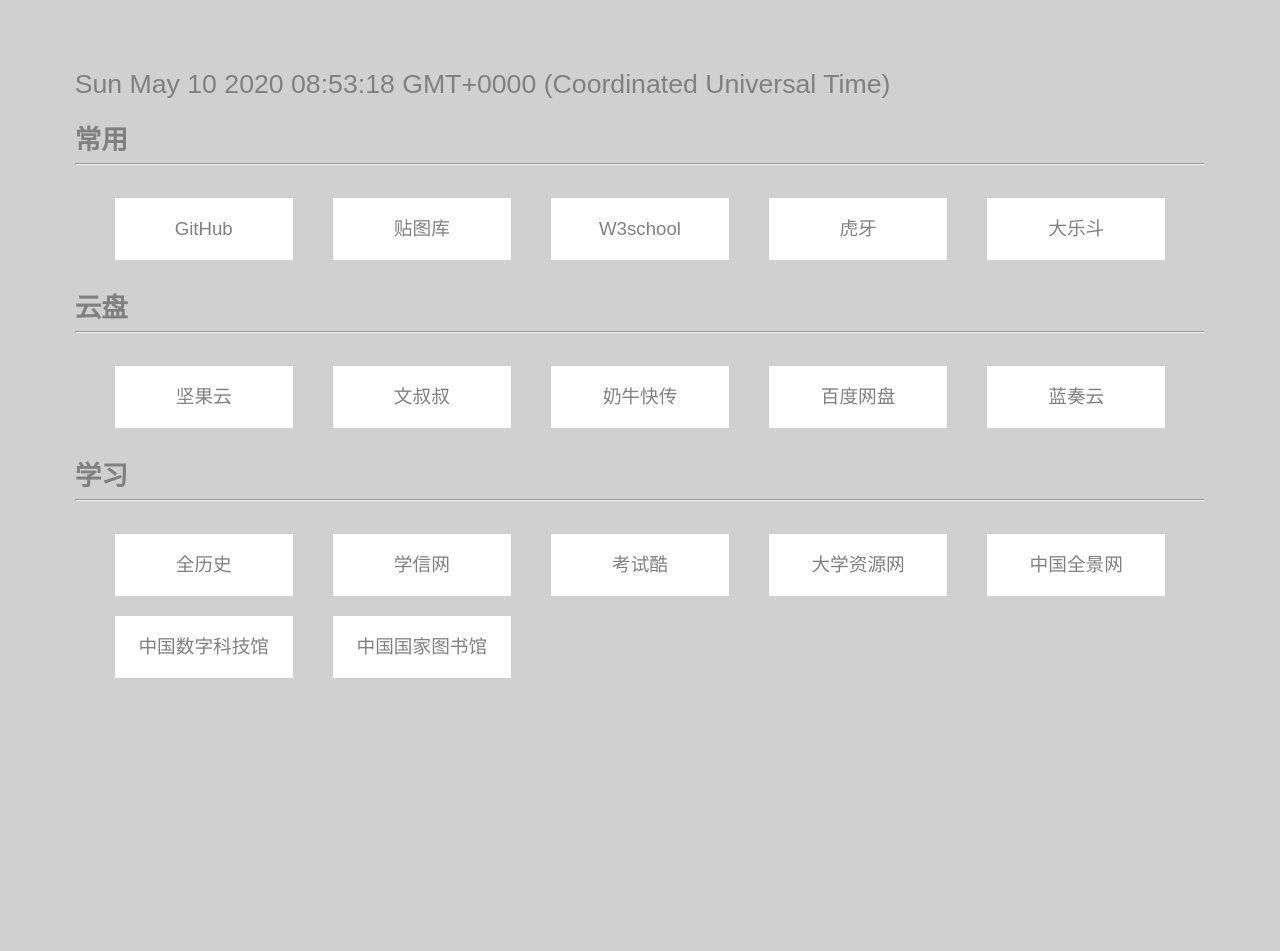
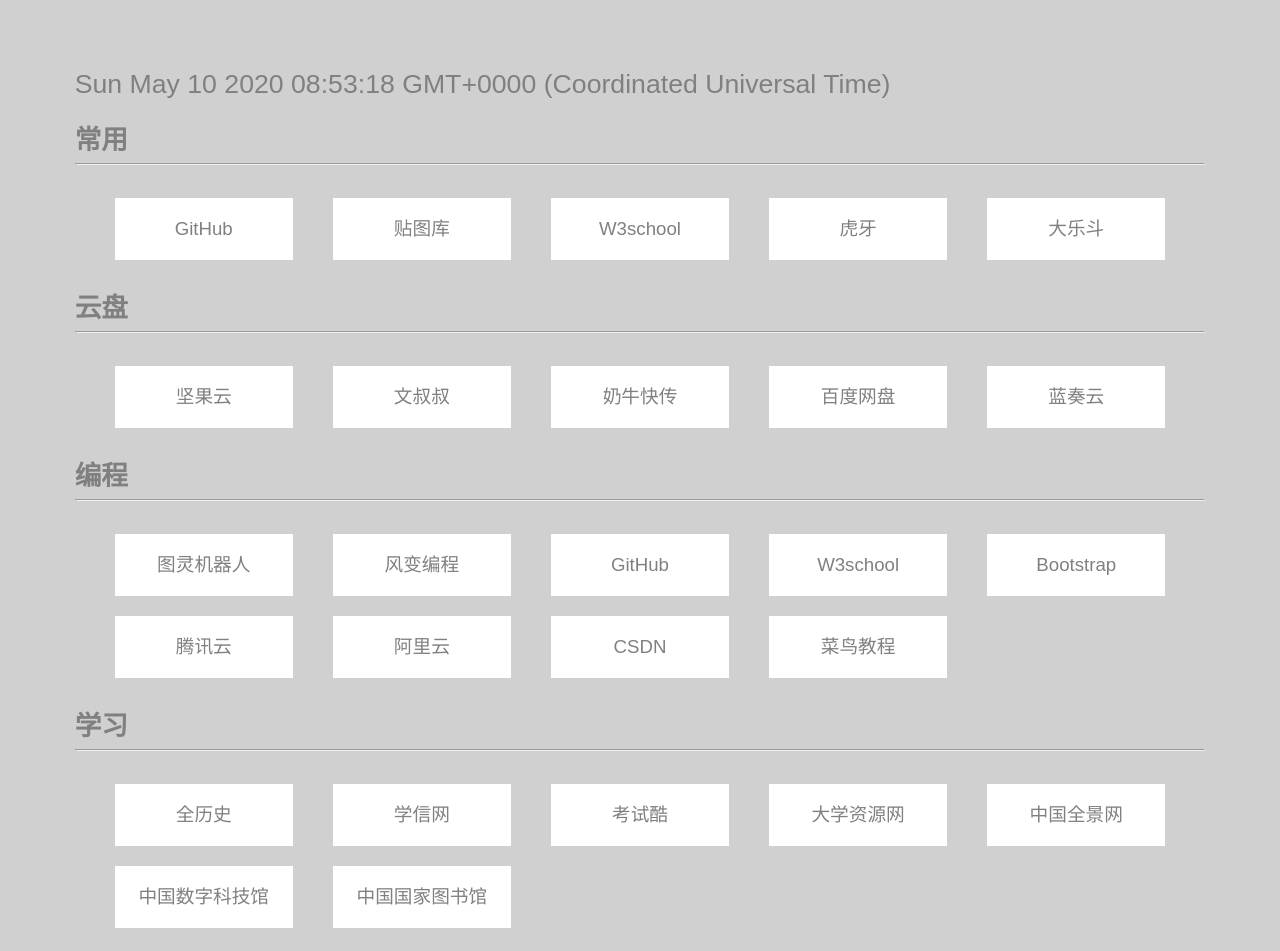
Before and after one commit to gaoyuanqi/yuyuan.githun.io, a plain HTML site: page index.html in a window 1280 px wide. Before the commit the page ends 800 px from the top, so only its background shows below. Drawn offline with Linux system fonts and the light colour scheme.

Commit message:
Update index.html

```diff
--- a/index.html
+++ b/index.html
@@ -16,53 +16,73 @@
 
 <body>
 
+
 <script type = "text/javascript" src = "js/time.js"></script>
 
 
-<br/>
-<strong>常用</strong>
+<div>
+
+<div>
+<br/><strong>常用</strong>
 <hr/>
 <table>
-
 <tr>
-
-<td><a href = "https://www.github.com" >GitHub</a></td>
-<td><a href = "http://www.tietuku.com" >贴图库</a></td>
-<td><a href = "https://www.w3school.com.cn" >W3school</a></td>
-<td><a href = "https://www.huya.com" >虎牙</a></td>
+<td><a href = "https://www.github.com">GitHub</a></td>
+<td><a href = "http://www.tietuku.com">贴图库</a></td>
+<td><a href = "https://www.w3school.com.cn">W3school</a></td>
+<td><a href = "https://www.huya.com">虎牙</a></td>
 <td><a href = "https://dld.qzapp.z.qq.com/qpet/cgi-bin/phonepk?zapp_uin=&sid=b+BqyBVjL/uOqlmjH2/Kp0/GqwABVg/196790a110201==&channel=0&g_ut=1&cmd=index" target = "_blank">大乐斗</a></td>
-
 </tr>
 </table>
+</div>
 
-<br/>
-<strong style = "text-align:center">云盘</strong>
+<div>
+<br/><strong style = "text-align:center">云盘</strong>
 <hr/>
 <table>
+<tr>
+<td><a href = "https://www.jianguoyun.com">坚果云</a></td>
+<td><a href = "https://www.wenshushu.cn">文叔叔</a></td>
+<td><a href = "https://cowtransfer.com">奶牛快传</a></td>
+<td><a href = "https://www.jianguoyun.com">百度网盘</a></td>
+<td><a href = "https://up.woozooo.com">蓝奏云</a></td>
+</tr>
+</table>
+</div>
 
-<tr>
-<td><a href = "https://www.jianguoyun.com" >坚果云</a></td>
-<td><a href = "https://www.wenshushu.cn" >文叔叔</a></td>
-<td><a href = "https://cowtransfer.com" >奶牛快传</a></td>
-<td><a href = "https://www.jianguoyun.com" >百度网盘</a></td>
-<td><a href = "https://up.woozooo.com" >蓝奏云</a></td>
-</tr>
-
-</table>
-
-<br/>
-<strong style = "text-align:center">学习</strong>
+<div>
+<br/><strong style = "text-align:center">编程</strong>
 <hr/>
 <table>
+<tr>
+<td><a href = "http://www.tuling123.com">图灵机器人</a></td>
+<td><a href = "https://www.pypypy.cn">风变编程</a></td>
+<td><a href = "https://www.github.com">GitHub</a></td>
+<td><a href = "https://www.w3school.com.cn">W3school</a></td>
+<td><a href = "https://www.bootcss.com">Bootstrap</a></td>
+</tr>
+<tr>
+<td><a href = "https://cloud.tencent.com/">腾讯云</a></td>
+<td><a href = "https://cn.aliyun.com/">阿里云</a></td>
+<td><a href = "https://www.csdn.net/">CSDN</a></td>
+<td><a href = "https://www.runoob.com/">菜鸟教程</a></td>
+<td class = "rgba"></td>
+</tr>
+</table>
+</div>
 
+
+<div>
+<br/><strong style = "text-align:center">学习</strong>
+<hr/>
+<table>
 <tr>
-<td><a href = "https://www.allhistory.com" >全历史</a></td>
-<td><a href = "https://account.chsi.com.cn" >学信网</a></td>
-<td><a href = "https://www.examcoo.com/" >考试酷</a></td>
-<td><a href = "http://www.dxzy163.com" >大学资源网</a></td>
-<td><a href = "http://www.vra.cn/" >中国全景网</a></td>
+<td><a href = "https://www.allhistory.com">全历史</a></td>
+<td><a href = "https://account.chsi.com.cn">学信网</a></td>
+<td><a href = "https://www.examcoo.com/">考试酷</a></td>
+<td><a href = "http://www.dxzy163.com">大学资源网</a></td>
+<td><a href = "http://www.vra.cn/">中国全景网</a></td>
 </tr>
-
 <tr>
 <td><a href = "https://www.cdstm.cn" >中国数字科技馆</a></td>
 <td><a href = "http://www.nlc.cn" >中国国家图书馆</a></td>
@@ -70,8 +90,12 @@
 <td class = "rgba"></td>
 <td class = "rgba"></td>
 </tr>
+</table>
+</div>
 
-</table>
+</div>
+
+
 
 </body>
 </html>
```
